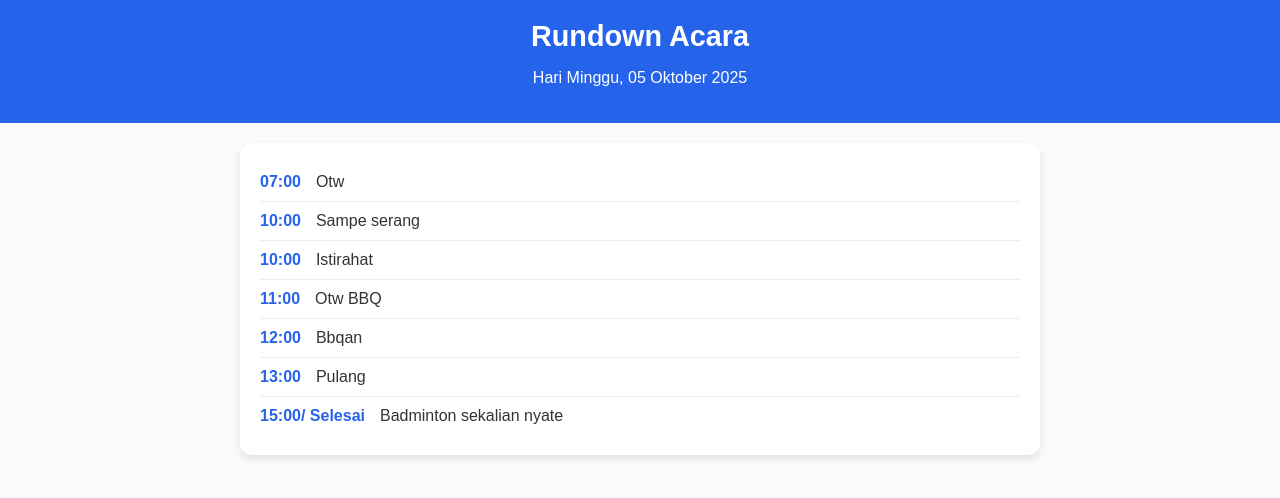
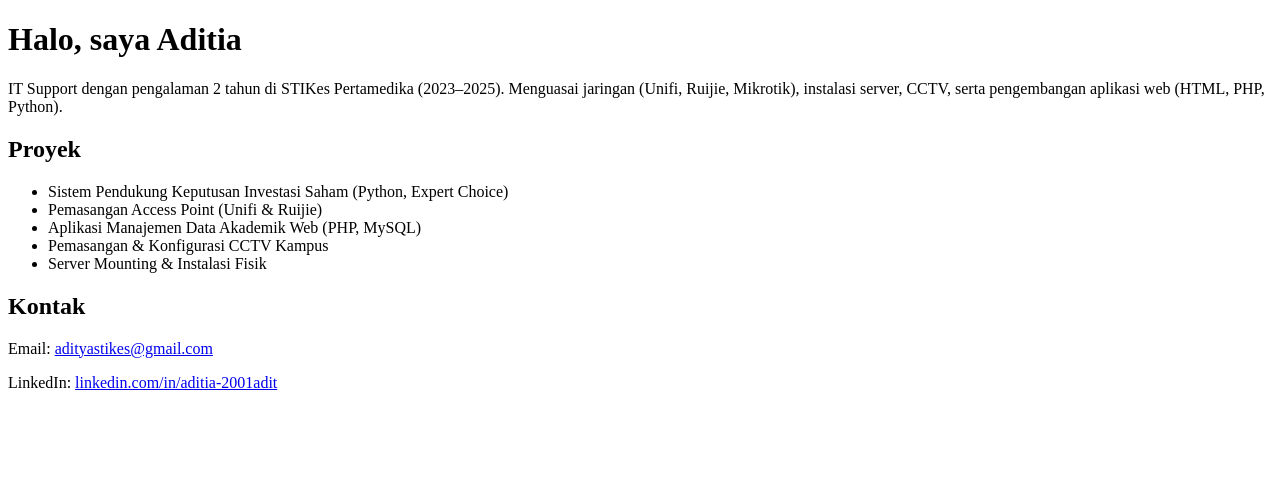
Before and after one commit to bangolo872-sketch/birthdayanggi, a plain HTML site: page index.html in a window 1280 px wide. Drawn offline with Linux system fonts and the light colour scheme.

Commit message:
Update index.html

```diff
--- a/index.html
+++ b/index.html
@@ -1,114 +1,25 @@
 <!DOCTYPE html>
-<html lang="id">
+<html>
 <head>
-  <meta charset="UTF-8">
-  <meta name="viewport" content="width=device-width, initial-scale=1.0">
-  <title>Rundown Acara</title>
-  <style>
-    body {
-      font-family: Arial, sans-serif;
-      background: #f8fafc;
-      margin: 0;
-      padding: 0;
-      color: #333;
-    }
-
-    header {
-      background: #2563eb;
-      color: white;
-      text-align: center;
-      padding: 20px 10px;
-    }
-
-    header h1 {
-      margin: 0;
-      font-size: 1.8rem;
-    }
-
-    .container {
-      max-width: 800px;
-      margin: 20px auto;
-      padding: 0 15px;
-    }
-
-    .rundown {
-      background: white;
-      border-radius: 12px;
-      box-shadow: 0 4px 8px rgba(0,0,0,0.1);
-      padding: 20px;
-    }
-
-    .item {
-      display: flex;
-      justify-content: space-between;
-      align-items: center;
-      border-bottom: 1px solid #eee;
-      padding: 10px 0;
-    }
-
-    .item:last-child {
-      border-bottom: none;
-    }
-
-    .time {
-      font-weight: bold;
-      color: #2563eb;
-    }
-
-    .activity {
-      flex: 1;
-      margin-left: 15px;
-    }
-
-    /* Responsif */
-    @media (max-width: 600px) {
-      .item {
-        flex-direction: column;
-        align-items: flex-start;
-      }
-      .activity {
-        margin-left: 0;
-        margin-top: 5px;
-      }
-    }
-  </style>
+  <title>Aditia | IT Support & Data Enthusiast</title>
 </head>
 <body>
-  <header>
-    <h1>Rundown Acara</h1>
-    <p>Hari Minggu, 05 Oktober 2025</p>
-  </header>
-  <div class="container">
-    <div class="rundown">
-      <div class="item">
-        <div class="time">07:00</div>
-        <div class="activity">Otw</div>
-      </div>
-      <div class="item">
-        <div class="time">10:00</div>
-        <div class="activity">Sampe serang</div>
-      </div>
-      <div class="item">
-        <div class="time">10:00</div>
-        <div class="activity">Istirahat</div>
-      </div>
-      <div class="item">
-        <div class="time">11:00</div>
-        <div class="activity">Otw BBQ</div>
-      </div>
-      <div class="item">
-        <div class="time">12:00</div>
-        <div class="activity">Bbqan</div>
-      </div>
-      <div class="item">
-        <div class="time">13:00</div>
-        <div class="activity">Pulang</div>
-      </div>
-            <div class="item">
-        <div class="time">15:00/ Selesai</div>
-        <div class="activity">Badminton sekalian nyate</div>
-      </div>
-    </div>
-  </div>
+  <h1>Halo, saya Aditia</h1>
+  <p>IT Support dengan pengalaman 2 tahun di STIKes Pertamedika (2023–2025).
+     Menguasai jaringan (Unifi, Ruijie, Mikrotik), instalasi server, CCTV,
+     serta pengembangan aplikasi web (HTML, PHP, Python).</p>
+
+  <h2>Proyek</h2>
+  <ul>
+    <li>Sistem Pendukung Keputusan Investasi Saham (Python, Expert Choice)</li>
+    <li>Pemasangan Access Point (Unifi & Ruijie)</li>
+    <li>Aplikasi Manajemen Data Akademik Web (PHP, MySQL)</li>
+    <li>Pemasangan & Konfigurasi CCTV Kampus</li>
+    <li>Server Mounting & Instalasi Fisik</li>
+  </ul>
+
+  <h2>Kontak</h2>
+  <p>Email: <a href="mailto:adityastikes@gmail.com">adityastikes@gmail.com</a></p>
+  <p>LinkedIn: <a href="https://www.linkedin.com/in/aditia-2001adit">linkedin.com/in/aditia-2001adit</a></p>
 </body>
 </html>
```
